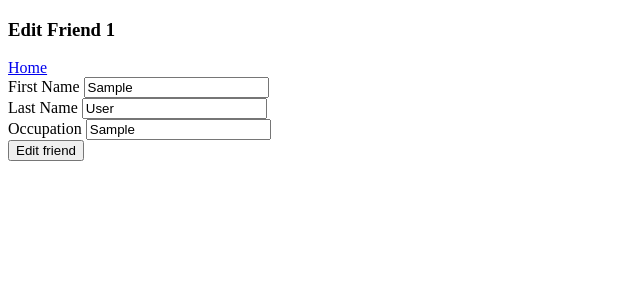
After one commit to JacobG321/first_flask_mysql, a Flask app: page /friends/edit/1 in a window 1280 px wide. The commit adds this page. Shown: the top 300 px of the page, without its empty margins (0-640 px from the left). Run offline with Flask 2, Linux system fonts and the light colour scheme; tables that the repository leaves empty or names only in its code hold one stand-in row (values such as "Sample post").

Commit message:
crud ready

```diff
--- a/friend.py
+++ b/friend.py
@@ -10,20 +10,47 @@ class Friend:
         self.created_at = data['created_at']
         self.updated_at = data['updated_at']
     # Now we use class methods to query our database
+    #how we display information
     @classmethod
     def get_all(cls):
         query = "SELECT * FROM friends;"
         # make sure to call the connectToMySQL function with the schema you are targeting.
         results = connectToMySQL('first_flask').query_db(query)
         # Create an empty list to append our instances of friends
-        friends = []
-        # Iterate over the db results and create instances of friends with cls.
-        for friend in results:
-            friends.append( cls(friend) )
-        return friends
+        if len(results) == 0:
+            return []
+        else:
+            friends = []
+            # Iterate over the db results and create instances of friends with cls.
+            for friend in results:
+                friends.append( cls(friend) )
+                #cls is place holder for Friend class, we are creating a friend object inside of the list
+            return friends
+
+    #this is how we add to the Database
+    @classmethod
+    def save(cls, data ):
+        query = "INSERT INTO friends ( first_name , last_name , occupation , created_at, updated_at ) VALUES ( %(first_name)s , %(last_name)s , %(occupation)s , NOW() , NOW() );"
+        # data is a dictionary that will be passed into the save method from server.py
+        return connectToMySQL('first_flask').query_db( query, data )
+        #the s's are for string
 
     @classmethod
-    def save(cls, data ):
-        query = "INSERT INTO friends ( first_name , last_name , occupation , created_at, updated_at ) VALUES ( %(fname)s , %(lname)s , %(occ)s , NOW() , NOW() );"
-        # data is a dictionary that will be passed into the save method from server.py
-        return connectToMySQL('first_flask').query_db( query, data )
+    def get_one_friend(cls, data):
+        query = "SELECT * FROM friends WHERE id = %(id)s;"
+        results = connectToMySQL('first_flask').query_db(query, data)
+        if len(results) == 0:
+            return None #can only return one item at most
+        else:
+            #create instance froma  dictionary at index 0 in the list of dictionaries called results
+            return cls(results[0]) #need [0] because "results" is a list of dictionaries, but we a need a dictionary, which is at index 0
+
+    @classmethod
+    def edit_friend(cls, data):
+        query = "UPDATE friends SET first_name = %(first_name)s, last_name = %(last_name)s, occupation = %(occupation)s WHERE id = %(id)s;"
+        return connectToMySQL('first_flask').query_db(query, data)
+
+    @classmethod
+    def delete_friend(cls, data):
+        query = "DELETE FROM friends WHERE id = %(id)s;"
+        return connectToMySQL('first_flask').query_db(query, data)
--- a/server.py
+++ b/server.py
@@ -1,3 +1,4 @@
+
 from flask import Flask, render_template, request, redirect
 # import the class from friend.py
 from friend import Friend
@@ -5,31 +6,72 @@ app = Flask(__name__)
 
 @app.route("/")
 def index():
+    #this page shows all friends
     # call the get all classmethod to get all friends
     friends = Friend.get_all()
     print(friends)
+    #put the friend.getall method in a variable that has a list of objects
     return render_template("index.html", all_friends=friends)
 
 
-
-
+#invisible route
 @app.route('/create_friend', methods=["POST"])
 def create_friend():
     # First we make a data dictionary from our request.form coming from our template.
     # The keys in data need to line up exactly with the variables in our query string.
     data = {
-        "fname": request.form["fname"],
-        "lname" : request.form["lname"],
-        "occ" : request.form["occ"]
+        "first_name": request.form["first_name"],
+        "last_name" : request.form["last_name"],
+        "occupation" : request.form["occupation"]
     }
     # We pass the data dictionary into the save method from the Friend class.
     Friend.save(data)
     # Don't forget to redirect after saving to the database.
-    return redirect('/add_friend')
+    return redirect('/')
 
+#viewable route
 @app.route('/add_friend')
 def add_friend():
     return render_template('create.html')
+
+#view one page, viewable route
+@app.route('/friends/view/<int:id>')
+def view_info(id):
+    data = {
+        "id" : id #need id for query
+    }
+    return render_template('view_one_friend.html', this_friend = Friend.get_one_friend(data) )
+
+#edit #visible route
+@app.route('/friends/edit/<int:id>')
+def edit(id):
+    data = {
+        "id" : id #need id for query
+    }
+    return render_template('edit_friend.html', this_friend = Friend.get_one_friend(data) )
+
+#edit #invRoute
+@app.route('/friends/<int:id>/edit_friend_in_db', methods=["POST"])
+def edit_friend_in_db(id):
+    data = {
+        "first_name": request.form["first_name"],
+        "last_name" : request.form["last_name"],
+        "occupation" : request.form["occupation"],
+        "id" : id #need this to update this specific zoo
+    }
+    # We pass the data dictionary into the save method from the Friend class.
+    Friend.edit_friend(data)
+    return redirect(f'/friends/view/{id}')
+
+
+#delete
+@app.route('/friends/delete/<int:id>')
+def delete(id):
+    data = {
+        "id": id
+    }
+    Friend.delete_friend(data)
+    return redirect('/')
 
 
 
--- /dev/null
+++ b/templates/edit_friend.html
@@ -0,0 +1,28 @@
+<!DOCTYPE html>
+<html lang="en">
+<head>
+    <meta charset="UTF-8">
+    <meta http-equiv="X-UA-Compatible" content="IE=edge">
+    <meta name="viewport" content="width=device-width, initial-scale=1.0">
+    <title>Document</title>
+</head>
+<body>
+    <form action="/friends/{{ this_friend.id }}/edit_friend_in_db" method="POST">
+        <h3>Edit Friend {{ this_friend.id }}</h3>
+        <a href="/">Home</a>
+        <div>
+            <label>First Name</label>
+            <input type="text" name="first_name" value="{{ this_friend.first_name }}">
+        </div>
+        <div>
+            <label>Last Name</label>
+            <input type="text" name="last_name" value="{{ this_friend.last_name }}">
+        </div>
+        <div>
+            <label>Occupation</label>
+            <input type="text" name="occupation" value="{{ this_friend.occupation }}">
+        </div>
+        <input type="submit" value="Edit friend">
+    </form>
+</body>
+</html>
```
Also changed, not shown: templates/create.html (+6 -6 lines), templates/index.html (+30 -7 lines), templates/view_one_friend.html (added, +17 -0 lines).
